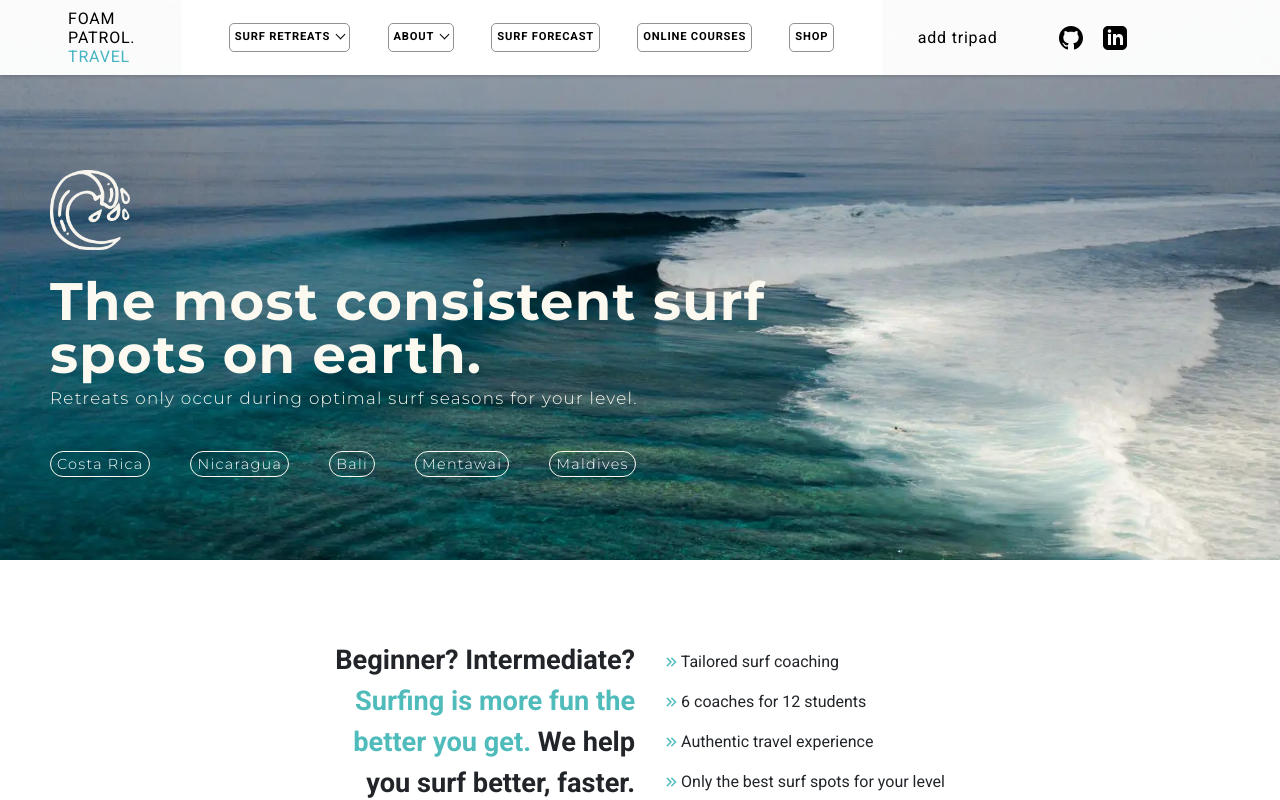
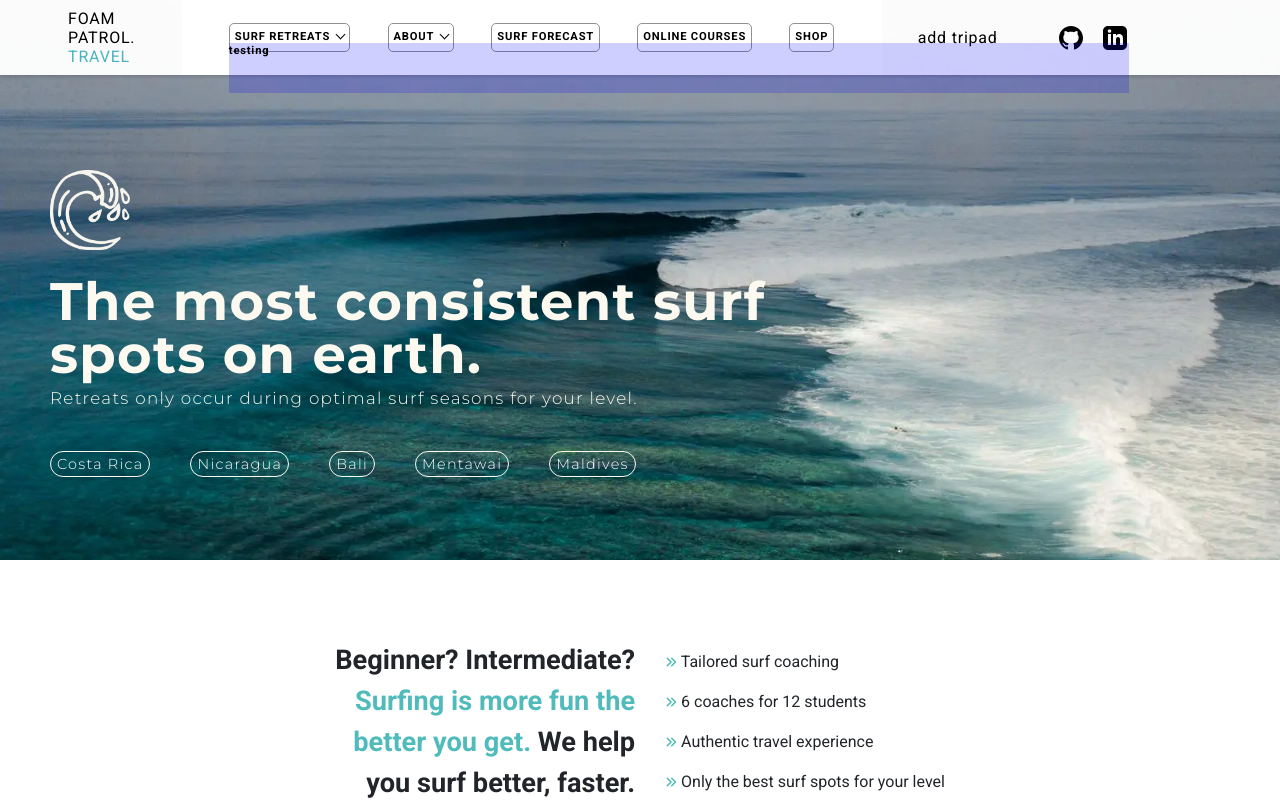
Before and after one commit to AaronoKwok/foam-patrol2, a React (Create React App) app: page / in a window 1280 px wide. Shown: the top 800 px of the page. Built offline with nearby package versions, Linux system fonts and the light colour scheme.

Commit message:
dropdown nav

```diff
--- a/public/index.css
+++ b/public/index.css
@@ -57,6 +57,53 @@ nav {
   padding: 5px;
   margin: 0px;
 }
+
+.retreat-dropdown {
+  position: relative;
+
+}
+
+.retreat-section {
+  position: absolute;
+  z-index: 1;
+  width: 900px;
+  height: 50px;
+  background-color: rgba(0, 0, 255, 0.192);
+  top: 70%;
+}
+
+.retreat-dropdown:hover .retreat-section {
+  background: red;
+}
+
+.about-dropdown {
+  position: relative;
+
+}
+
+.about-section {
+  position: absolute;
+}
+
+
+
+
+
+
+
+
+
+
+
+
+
+
+
+
+
+
+
+
 
 .nav-link {
   margin: 0px;
--- a/src/components/HeaderComps/About.js
+++ /dev/null
@@ -1,9 +0,0 @@
-import React from "react"
-
-function About() {
-    return (
-        <div>About drop down</div>
-    )
-}
-
-export default About
--- a/src/components/HeaderComps/SurfTrips.js
+++ /dev/null
@@ -1,11 +0,0 @@
-import React from "react"
-
-function SurfTrips() {
-    return (
-        <div className="trips-drop-down">
-            drop down trips
-        </div>
-    )
-}
-
-export default SurfTrips
--- a/src/components/header.js
+++ b/src/components/header.js
@@ -4,29 +4,9 @@ import {Link} from "react-router-dom"
 import Logo from "./Logo"
 import githubSVG from "../images/github.svg"
 import linkedinSVG from "../images/linkedin.svg"
-import SurfTrips from "./HeaderComps/SurfTrips"
-import About from "./HeaderComps/About"
+
 
 function Header() {
-    const [trips, setTrips] = useState(false)
-    const [abouts, setAbouts] = useState(false)
-
-    const displayTrips = trips === true ? <SurfTrips /> : null
-    const displayAbout = abouts === true ? <About /> : null
-
-    function surfTrips() {
-        setTrips(() => {
-            if (trips === false) {
-                return true
-            } else {
-                return false
-            }
-        })
-    }
-
-    function about() {
-        setAbouts(!abouts)
-    }
 
     return (
         <header>
@@ -35,8 +15,17 @@ function Header() {
                 <Logo />
 
                 <section className="white-in-nav">
-                    <p className="nav-button" onMouseEnter={surfTrips} onMouseLeave={surfTrips}>SURF RETREATS &nbsp;<i className="arrow down"></i></p>
-                    <p className="nav-button" onMouseEnter={about} onMouseLeave={about}>ABOUT &nbsp;<i className="arrow down"></i></p>
+                    <div className="retreat-dropdown">
+                        <p className="nav-button">SURF RETREATS &nbsp;<i className="arrow down"></i></p>
+                        <span className="retreat-section">
+                            testing
+                        </span>
+                    </div>
+
+                    <p className="nav-button about-dropdown">ABOUT &nbsp;<i className="arrow down"></i></p>
+                    <section className="about-section">
+
+                    </section>
 
                     <Link className="nav-link color-change" to="/surfForecasts">
                         <p className="nav-button">SURF FORECAST</p>
@@ -50,6 +39,7 @@ function Header() {
                 </section>
 
                     {/* <button onClick={changeAesthetic}></button>  */}
+
                 <div>add tripad</div>
 
                 <div className="socials">
@@ -60,8 +50,6 @@ function Header() {
                     {/* <button>Login</button> */}
             </nav>
 
-            {displayTrips}
-            {displayAbout}
 
         </header>
     )
```
